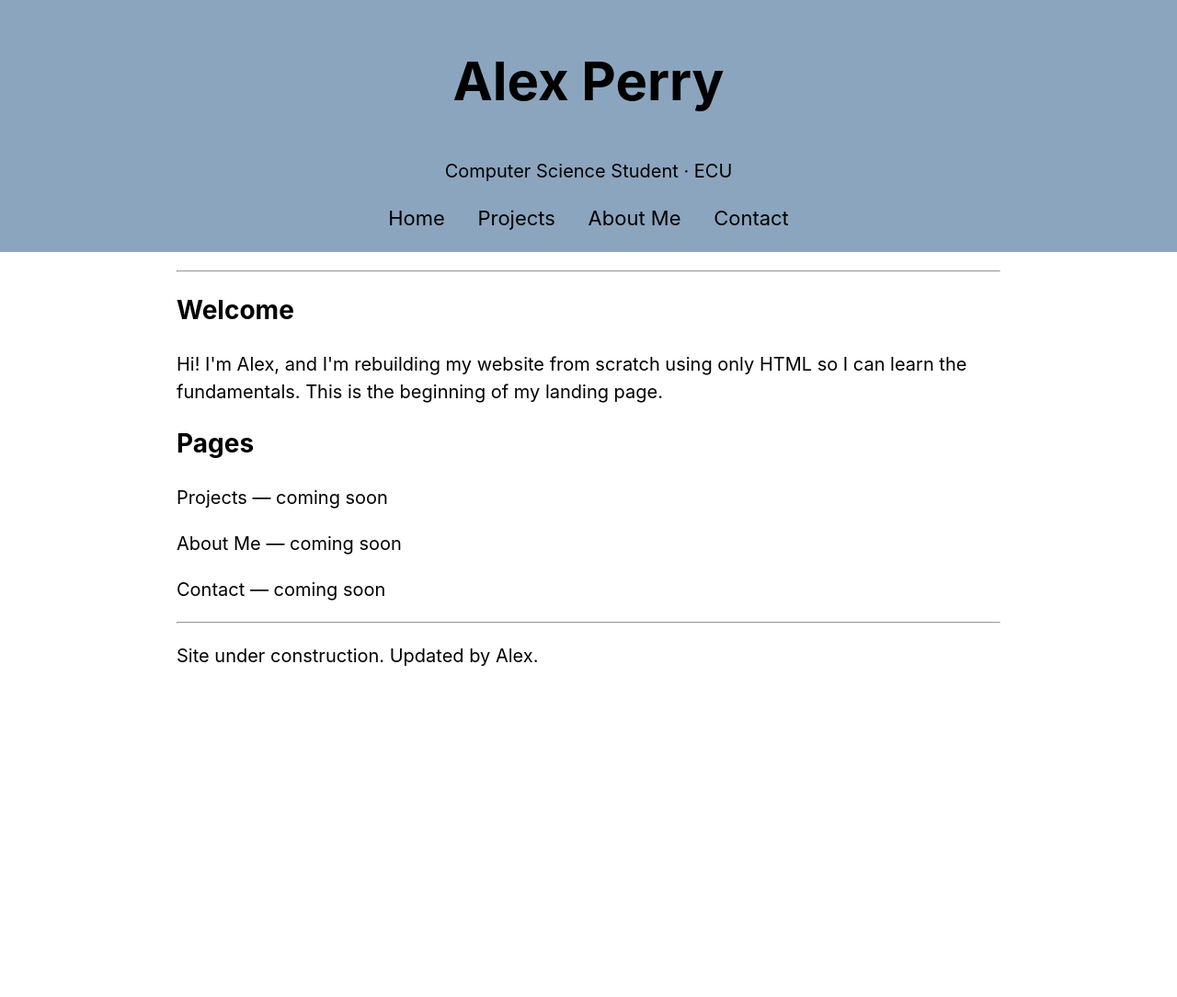
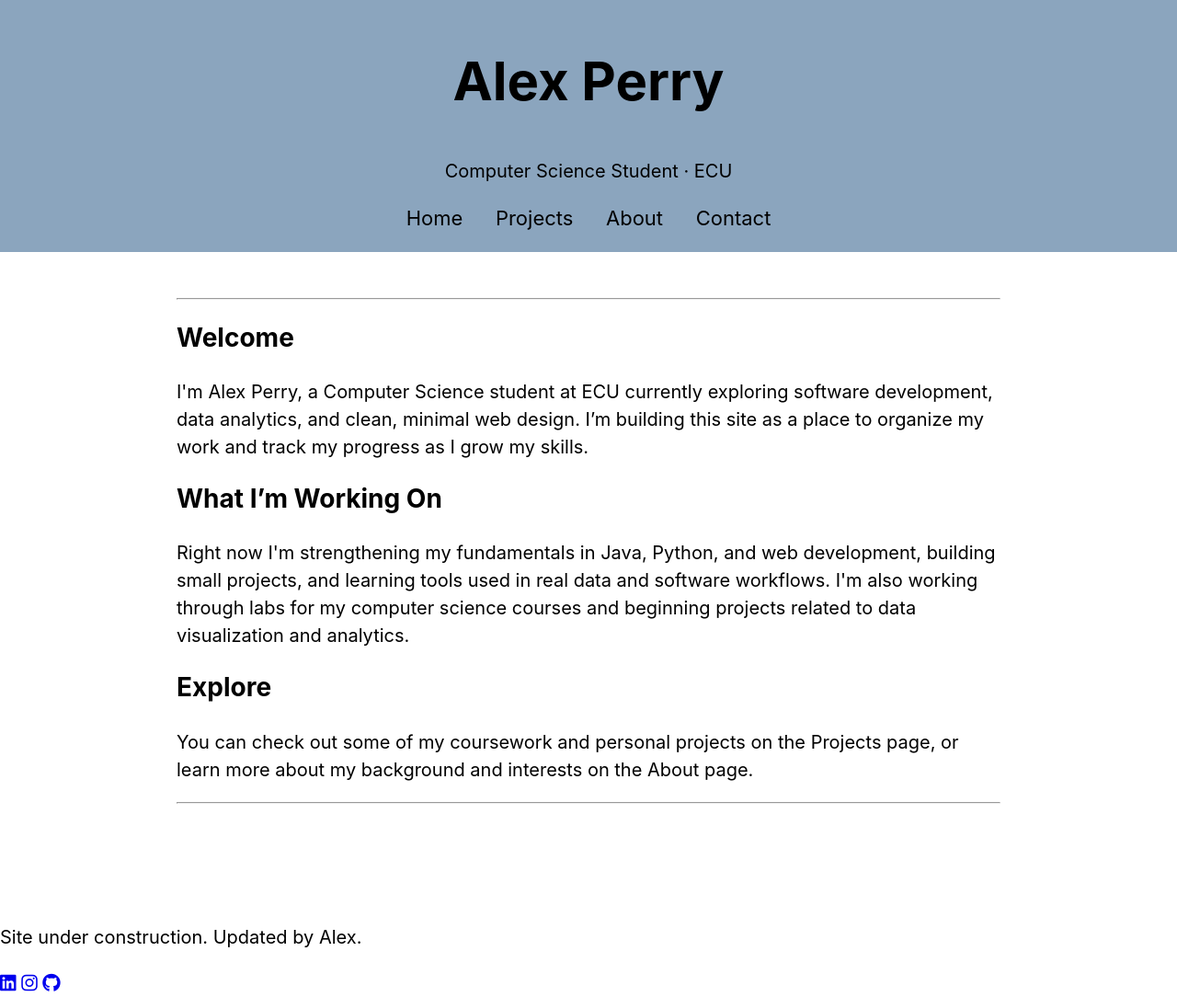
Before and after one commit to alexbperry/alexbperry.github.io, a plain HTML site: page index.html in a window 1280 px wide. Shown: the whole page at 92% size. Before the commit the page ends 800 px from the top, so only its background shows below. Drawn offline with Linux system fonts and the light colour scheme.

Commit message:
Polished landing page

```diff
--- a/index.html
+++ b/index.html
@@ -8,6 +8,8 @@
    <link href="https://fonts.googleapis.com/css2?family=Jua&display=swap" rel="stylesheet">
 
     <link rel="stylesheet" href="style.css">
+    <link rel="stylesheet" href="https://cdnjs.cloudflare.com/ajax/libs/font-awesome/6.5.0/css/all.min.css">
+
 </head>
 
 <body>
@@ -18,7 +20,7 @@
         <nav>
             <a href="index.html">Home</a>
             <a href="projects.html">Projects</a>
-            <a href="about.html">About Me</a>
+            <a href="about.html">About</a>
             <a href="contact.html">Contact</a>
         </nav>
 
@@ -27,24 +29,49 @@
 
 
     <div class="container">
+        <br>
     <hr>
 
-    <h2>Welcome</h2>
-    <p>
-        Hi! I'm Alex, and I'm rebuilding my website from scratch using only HTML so I can learn the fundamentals.
-        This is the beginning of my landing page.
-    </p>
+<h2>Welcome</h2>
+<p>
+    I'm Alex Perry, a Computer Science student at ECU currently exploring software development,
+    data analytics, and clean, minimal web design. I’m building this site as a place to organize
+    my work and track my progress as I grow my skills.
+</p>
 
-    <h2>Pages</h2>
-    <p>Projects — coming soon</p>
-    <p>About Me — coming soon</p>
-    <p>Contact — coming soon</p>
+<h2>What I’m Working On</h2>
+<p>
+    Right now I'm strengthening my fundamentals in Java, Python, and web development,
+    building small projects, and learning tools used in real data and software workflows.
+    I'm also working through labs for my computer science courses and beginning projects
+    related to data visualization and analytics.
+</p>
 
-    <hr>
+<h2>Explore</h2>
+<p>
+    You can check out some of my coursework and personal projects on the Projects page,
+    or learn more about my background and interests on the About page.
+</p>
 
+<hr>
+
+    </div>
+
+    <br>
+    <br>
+    <br>
+
+    <div class="footer">
     <p>Site under construction. Updated by Alex.</p>
 
-</div>
+        <div class="social-links">
+        <a href="https://www.linkedin.com/in/alexandra-perry-4767b4330/" target="_blank"><i class="fab fa-linkedin"></i></a>
+        <a href="https://instagram.com/alexperrq" target="_blank"><i class="fab fa-instagram"></i></a>
+        <a href="https://github.com/alexbperry" target="_blank"><i class="fab fa-github"></i></a>
+
+    </div>
+
+    </div>
 
 </body>
 </html>
```
